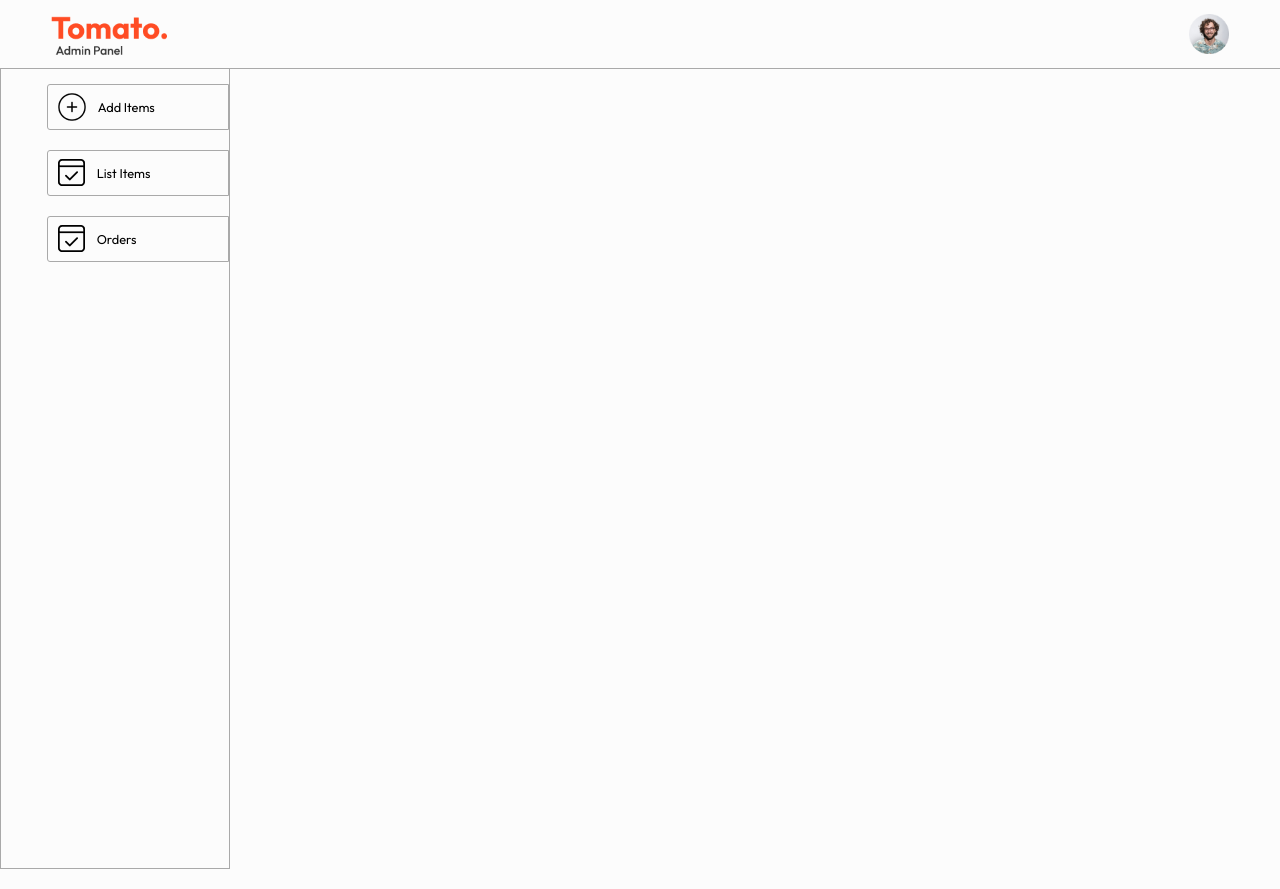
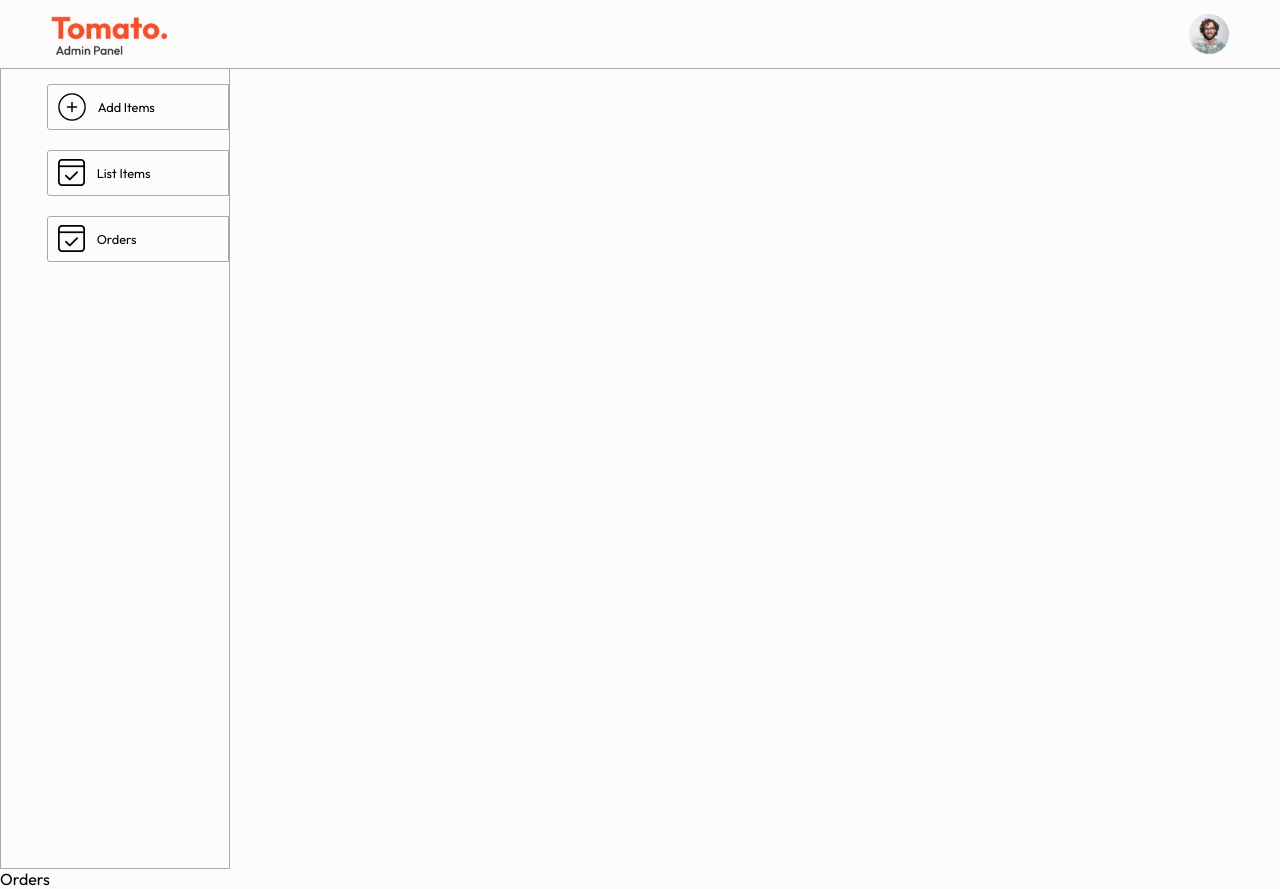
Before and after one commit to Pouya-lab/food-delivery-mern, a React (Vite) app in the folder admin/: page /orders in a window 1280 px wide. Built offline with nearby package versions, Linux system fonts and the light colour scheme.

Commit message:
initializing admin orders, add and list pages

```diff
--- a/admin/src/App.jsx
+++ b/admin/src/App.jsx
@@ -1,6 +1,10 @@
 import React from 'react'
 import Navbar from './components/Navbar/Navbar'
 import Sidebar from './components/sidebar/Sidebar'
+import { Route, Routes } from 'react-router-dom'
+import Add from './pages/Add/Add'
+import Orders from './pages/Orders/Orders'
+import List from './pages/List/List'
 
 function App() {
   return (
@@ -9,6 +13,11 @@
         <hr />
         <div className="app-content">
           <Sidebar/>
+          <Routes>
+            <Route path = "/add" element = {<Add/>} />
+            <Route path='/orders' element = {<Orders/>} />
+            <Route path='/list' element = {<List/>} />
+          </Routes>
         </div>
     </div>
   )
--- /dev/null
+++ b/admin/src/pages/Add/Add.jsx
@@ -0,0 +1,10 @@
+import React from 'react'
+import "./Add.css"
+
+function Add() {
+  return (
+    <div>Add</div>
+  )
+}
+
+export default Add
--- /dev/null
+++ b/admin/src/pages/List/List.jsx
@@ -0,0 +1,10 @@
+import React from 'react'
+import "./List.css"
+
+function List() {
+  return (
+    <div>List</div>
+  )
+}
+
+export default List
--- /dev/null
+++ b/admin/src/pages/Orders/Orders.jsx
@@ -0,0 +1,10 @@
+import React from 'react'
+import "./Orders.css"
+
+function Orders() {
+  return (
+    <div>Orders</div>
+  )
+}
+
+export default Orders
```
Also changed, not shown: admin/src/pages/Add/Add.css (added), admin/src/pages/List/List.css (added), admin/src/pages/Orders/Orders.css (added).
